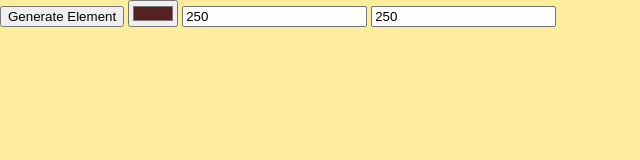
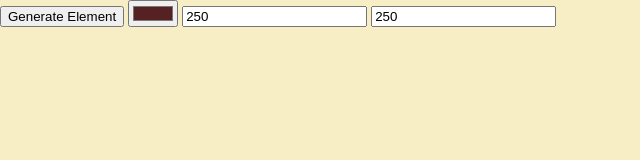
Before and after one commit to Baiaum/post-it, a website: page index.html in a window 1280 px wide. Shown: the whole page, without its empty margins (0-640 px from the left). Drawn offline with Linux system fonts and the light colour scheme.

Commit message:
Testing 3

```diff
--- a/style.css
+++ b/style.css
@@ -16,7 +16,7 @@ body{
     height: 100%;
     width: 100%;
     position: relative;
-    background-color: rgb(255, 237, 158);
+    background-color: rgb(247, 238, 198);
 }
 
 div {
```
